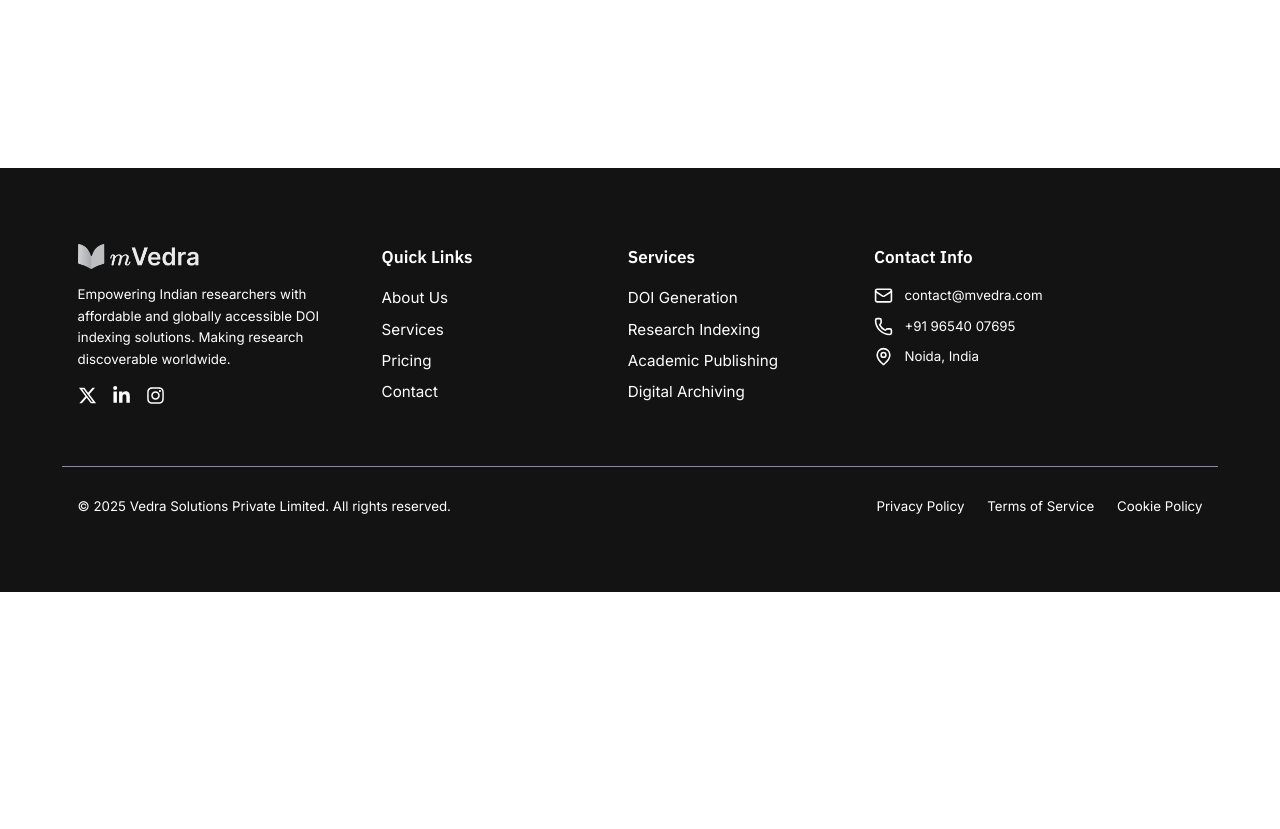
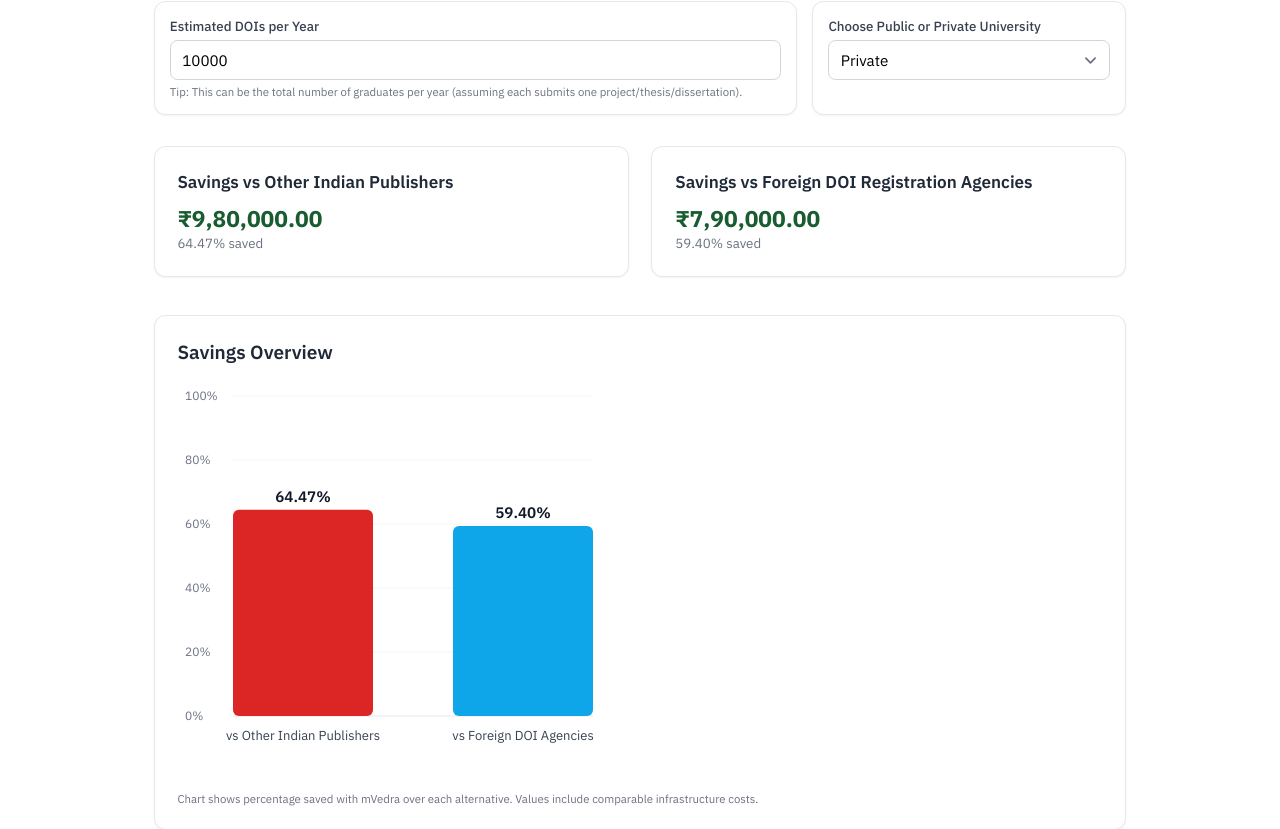
Before and after one commit to jeetbhatkar2004/Vedra, a React (Create React App) app: page /university-savings in a window 1280 px wide. Shown: the part 208-1037 px from the top of the page. Before the commit the page ends 800 px from the top, so only its background shows below. Built offline with nearby package versions, Linux system fonts and the light colour scheme; the HTML template or start-up script is replaced by a standard one; a web font is replaced by a local one.

Commit message:
Added cost calculation page.

```diff
--- a/src/App.tsx
+++ b/src/App.tsx
@@ -11,6 +11,7 @@ import Dashboard from './pages/Dashboard';
 import Privacy from './pages/Privacy';
 import Terms from './pages/Terms';
 import Cookies from './pages/Cookies';
+import Calculator from './pages/Calculator';
 
 function AppContent() {
   const location = useLocation();
@@ -44,6 +45,8 @@ function AppContent() {
           <Route path="/privacy" element={<Privacy />} />
           <Route path="/terms" element={<Terms />} />
           <Route path="/cookies" element={<Cookies />} />
+          {/* Hidden, link-only route: not referenced in navigation */}
+          <Route path="/university-savings" element={<Calculator />} />
         </Routes>
       </main>
 
--- /dev/null
+++ b/src/pages/Calculator.tsx
@@ -0,0 +1,153 @@
+import React, { useMemo, useState } from 'react';
+
+type UniversityType = 'Private' | 'Public';
+
+const inr = new Intl.NumberFormat('en-IN', {
+	style: 'currency',
+	currency: 'INR',
+	maximumFractionDigits: 2,
+});
+
+function calculateTotals(estimatedDois: number, universityType: UniversityType) {
+	const dois = isFinite(estimatedDois) && estimatedDois > 0 ? estimatedDois : 0;
+	const isPrivate = String(universityType).toUpperCase() === 'PRIVATE';
+
+	// mVedra pricing
+	const mVedraAnnual = dois * 50 + (isPrivate ? 40000 : 20000);
+
+	// Competitors (including infrastructure costs to match mVedra capability)
+	const infra = 300000;
+	const otherIndianAnnual = 20000 + dois * 120 + infra;
+	const foreignAnnual = 150000 + 88 * dois + infra;
+
+	// Savings with mVedra
+	const savingsVsIndian = Math.max(otherIndianAnnual - mVedraAnnual, 0);
+	const savingsVsForeign = Math.max(foreignAnnual - mVedraAnnual, 0);
+
+	const pctVsIndian = otherIndianAnnual > 0 ? (savingsVsIndian / otherIndianAnnual) * 100 : 0;
+	const pctVsForeign = foreignAnnual > 0 ? (savingsVsForeign / foreignAnnual) * 100 : 0;
+
+	return {
+		mVedraAnnual,
+		otherIndianAnnual,
+		foreignAnnual,
+		savingsVsIndian,
+		savingsVsForeign,
+		pctVsIndian,
+		pctVsForeign,
+	};
+}
+
+function BarChart({ pctIndian, pctForeign }: { pctIndian: number; pctForeign: number }) {
+	const data = [
+		{ label: 'vs Other Indian Publishers', value: pctIndian, color: '#dc2626' },
+		{ label: 'vs Foreign DOI Agencies', value: pctForeign, color: '#0ea5e9' },
+	];
+
+	const maxValue = Math.max(100, ...data.map(d => d.value));
+	const barWidth = 140;
+	const barGap = 80;
+	const padLeft = 56; // extra room for y-axis labels
+	const padRight = 24;
+	const padTop = 16; // extra top padding so 100% is fully visible
+	const chartHeight = 320;
+	const chartWidth = data.length * barWidth + (data.length - 1) * barGap + padLeft + padRight;
+
+	return (
+		<div className="w-full overflow-x-auto">
+			<svg width={chartWidth} height={padTop + chartHeight + 60} role="img" aria-label="Savings percentage chart">
+				{/* Axes */}
+				<line x1={padLeft} y1={padTop + chartHeight} x2={chartWidth - padRight} y2={padTop + chartHeight} stroke="#e5e7eb" />
+				{[0, 20, 40, 60, 80, 100].map(t => {
+					const y = padTop + chartHeight - (t / maxValue) * chartHeight;
+					return (
+						<g key={t}>
+							<line x1={padLeft} y1={y} x2={chartWidth - padRight} y2={y} stroke="#f3f4f6" />
+							<text x={8} y={y + 4} textAnchor="start" fontSize={12} fill="#6b7280">{t}%</text>
+						</g>
+					);
+				})}
+
+				{data.map((d, i) => {
+					const x = padLeft + i * (barWidth + barGap);
+					const h = Math.max(0, (d.value / maxValue) * chartHeight);
+					const y = padTop + chartHeight - h;
+					return (
+						<g key={d.label}>
+							<rect x={x} y={y} width={barWidth} height={h} fill={d.color} rx={6} />
+							{/* Value label above bar */}
+							<text x={x + barWidth / 2} y={Math.max(padTop + 12, y - 8)} textAnchor="middle" fontWeight={600} fill="#111827">
+								{d.value.toFixed(2)}%
+							</text>
+							{/* Category label */}
+							<text x={x + barWidth / 2} y={padTop + chartHeight + 24} textAnchor="middle" fontSize={13} fill="#374151">
+								{d.label}
+							</text>
+						</g>
+					);
+				})}
+			</svg>
+		</div>
+	);
+}
+
+export default function Calculator() {
+	const [estimatedDois, setEstimatedDois] = useState<number>(10000);
+	const [universityType, setUniversityType] = useState<UniversityType>('Private');
+
+	const totals = useMemo(() => calculateTotals(estimatedDois, universityType), [estimatedDois, universityType]);
+
+	return (
+		<div className="px-4 sm:px-6 lg:px-8 py-10">
+			<div className="max-w-5xl mx-auto">
+				<h1 className="text-3xl font-bold text-vedra-hunter mb-2">University Savings Calculator</h1>
+				<p className="text-gray-600 mb-8">Estimate how much you save with mVedra compared to alternatives.</p>
+
+				<div className="grid grid-cols-1 md:grid-cols-3 gap-4 mb-8">
+					<div className="md:col-span-2 bg-white rounded-xl border border-gray-200 p-4 shadow-sm">
+						<label className="block text-sm font-medium text-gray-700 mb-1">Estimated DOIs per Year</label>
+						<input
+							type="number"
+							min={0}
+							className="w-full rounded-lg border-gray-300 focus:border-vedra-hunter focus:ring-vedra-hunter"
+							value={estimatedDois}
+							onChange={e => setEstimatedDois(Number(e.target.value))}
+						/>
+						<p className="text-xs text-gray-500 mt-1">Tip: This can be the total number of graduates per year (assuming each submits one project/thesis/dissertation).</p>
+					</div>
+					<div className="bg-white rounded-xl border border-gray-200 p-4 shadow-sm">
+						<label className="block text-sm font-medium text-gray-700 mb-1">Choose Public or Private University</label>
+						<select
+							className="w-full rounded-lg border-gray-300 focus:border-vedra-hunter focus:ring-vedra-hunter"
+							value={universityType}
+							onChange={e => setUniversityType(e.target.value as UniversityType)}
+						>
+							<option value="Private">Private</option>
+							<option value="Public">Public</option>
+						</select>
+					</div>
+				</div>
+
+				{/* Results - Only show savings */}
+				<div className="grid grid-cols-1 md:grid-cols-2 gap-6 mb-10">
+					<div className="bg-white rounded-xl border border-gray-200 p-6 shadow-sm">
+						<h2 className="text-lg font-semibold text-gray-800 mb-2">Savings vs Other Indian Publishers</h2>
+						<p className="text-2xl font-bold text-vedra-hunter">{inr.format(totals.savingsVsIndian)}</p>
+						<p className="text-sm text-gray-500">{totals.pctVsIndian.toFixed(2)}% saved</p>
+					</div>
+					<div className="bg-white rounded-xl border border-gray-200 p-6 shadow-sm">
+						<h2 className="text-lg font-semibold text-gray-800 mb-2">Savings vs Foreign DOI Registration Agencies</h2>
+						<p className="text-2xl font-bold text-vedra-hunter">{inr.format(totals.savingsVsForeign)}</p>
+						<p className="text-sm text-gray-500">{totals.pctVsForeign.toFixed(2)}% saved</p>
+					</div>
+				</div>
+
+				<div className="bg-white rounded-xl border border-gray-200 p-6 shadow-sm">
+					<h3 className="text-xl font-semibold text-gray-800 mb-4">Savings Overview</h3>
+					<BarChart pctIndian={totals.pctVsIndian} pctForeign={totals.pctVsForeign} />
+					<p className="text-xs text-gray-500 mt-4">Chart shows percentage saved with mVedra over each alternative. Values include comparable infrastructure costs.</p>
+				</div>
+			</div>
+		</div>
+	);
+}
```
